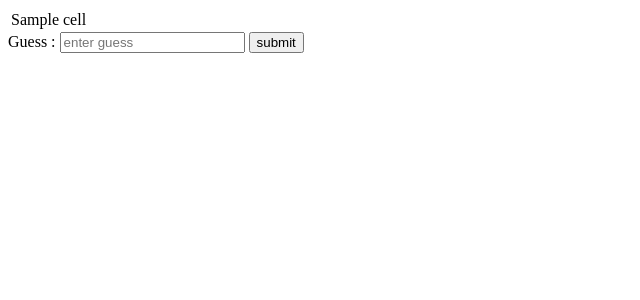
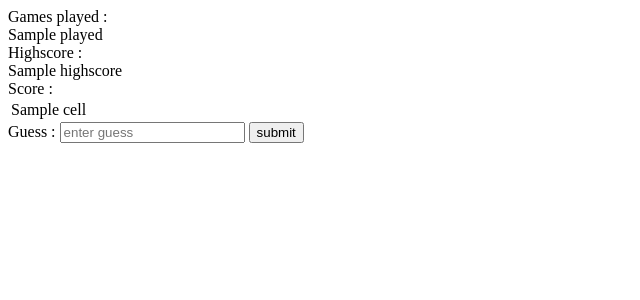
Before and after one commit to salpalgal/unit24.5_boggle_game, a Flask app: template templates/homepage.html in a window 1280 px wide. Shown: the top 300 px of the page, without its empty margins (0-640 px from the left). Run offline with Flask 2, Linux system fonts and the light colour scheme; the template is opened without the code that fills it: most values are stand-ins (such as "Sample title", 1, 10 or a date in 2020); parts of the project's set-up code (start-up, migrations or seed data) failed here and were passed over; some libraries are stand-ins or nearby versions.

Commit message:
check word, post score, timmer, keep track with session

```diff
--- a/app.py
+++ b/app.py
@@ -8,13 +8,30 @@ app.config["SECRET_KEY"]="HELLO"
 
 @app.route("/")
 def homepage():
-    game_board= boggle_game.make_board()
-    return render_template("homepage.html" , board = game_board)
+    board= boggle_game.make_board()
+    session["board"] = board
+    played = session.get("played",0)
+    highscore = session.get("highscore",0)
+    return render_template("homepage.html" , board = board, played=played, highscore=highscore)
 
 @app.route("/check-word")
 def checking():
-    word = request.args["guess"]
+    word = request.args["word"]
     board= session["board"]
     checked = boggle_game.check_valid_word(board,word)
     result = {"result":checked}
     return jsonify(result)
+
+@app.route("/post-score", methods=["POST"])
+def post_score():
+    points= request.json["points"]
+    highscore = session.get("highscore",0)
+    played= session.get("played",0)
+    session["played"] = played+1
+    if points > highscore:
+        session["highscore"] = points
+        return jsonify({"brokeRecord": points})
+    else:
+        return jsonify({"points": points})
+
+    # return jsonify(brokeRecord = score > highscore)
--- a/static/game.js
+++ b/static/game.js
@@ -1,16 +1,60 @@
 async function handleSubmit(evt){
     evt.preventDefault();
     const word = document.querySelector("#guess-input").value
-    // console.log(word)
-    let res = axios.get("/check-word", {params:{word:word}})
-    console.log(res)
+    let check = await checking(word)
+    result = check.data.result
+    msg = sortMsg(result)
+    showMsg(msg)
+    points = score(result,word)
+    scoreHtml(points)
+    timeOut(stopGuess)
+    await axios.post("/post-score",{points : points})
 }
 
 
 let btn= document.querySelector("#submit")
-btn.addEventListener("click", await handleSubmit)
+btn.addEventListener("click", handleSubmit)
 
-// async function checking(){
-//     let res = axios.get("/check-word", {params:{word:word}})
-//     console.log(res)
-// }
+async function checking(word){
+    let res = axios.get("/check-word", {params:{word:word}})
+    return res
+}
+
+function showMsg(msg){
+    message= document.querySelector("#message")
+    message.innerText = msg
+
+}
+function sortMsg(result){
+
+    if(result === "ok"){
+        return "valid word"
+    }if(result === "not-word"){
+        return "not valid Englis word"
+    }if(result==="not-on-board"){
+        return "not valid word on board"
+    }
+
+}
+let points=0
+let guessed =[]
+function scoreHtml(points){
+    pointsHtml =document.querySelector("#score")
+    pointsHtml.innerText = points
+}
+function score(result,word){
+    if(result==="ok" && !guessed.includes(word) ){
+        points += word.length
+        guessed.push(word)
+    }
+    return points
+}
+
+function stopGuess(){
+    button = document.querySelector("#submit")
+    button.disabled = true
+}
+
+function timeOut(func1){
+    setTimeout(func1 ,60000)
+}
--- a/templates/base.html
+++ b/templates/base.html
@@ -7,6 +7,15 @@
 </head>
 <body>
     <section>
+        <section id="keepScore">
+            <label for="played">Games played :</label>
+            <section id="played">{{played}}</section>
+            <label for="highscore">Highscore : </label>
+            <section id="highscore">{{highscore}}</section>
+            <label for="score">Score : </label>
+            <section id="score"></section>
+        </section>
+
         <table id="board">
            {% for row in board %}
            <tr>
@@ -16,11 +25,12 @@
             </tr>
            {% endfor %}
         </table>
-        <form id="guess-form">
-            <label for="guess">Guess :</label>
-           <input id="guess-input" type="text" name="guess" placeholder="enter guess">
+        <form id="guess-form" method ="POST">
+            <label >Guess :</label>
+           <input id="guess-input" type="text" name="word" placeholder="enter guess">
            <button id ="submit">submit</button>
         </form>
+        <p id="message"></p>
     </section>
 
     <script src="https://unpkg.com/axios@0.19.0/dist/axios.js"></script>
--- a/templates/homepage.html
+++ b/templates/homepage.html
@@ -13,7 +13,7 @@
         </tr>
        {% endfor %}
     </table>
-    <form id="guess-form">
+    <form id="guess-form" method="POST">
         <label for="guess">Guess :</label>
        <input id="guess-input" type="text" name="guess" placeholder="enter guess">
        <button id ="submit">submit</button>
```
Also changed, not shown: test.py (+10 -0 lines).
